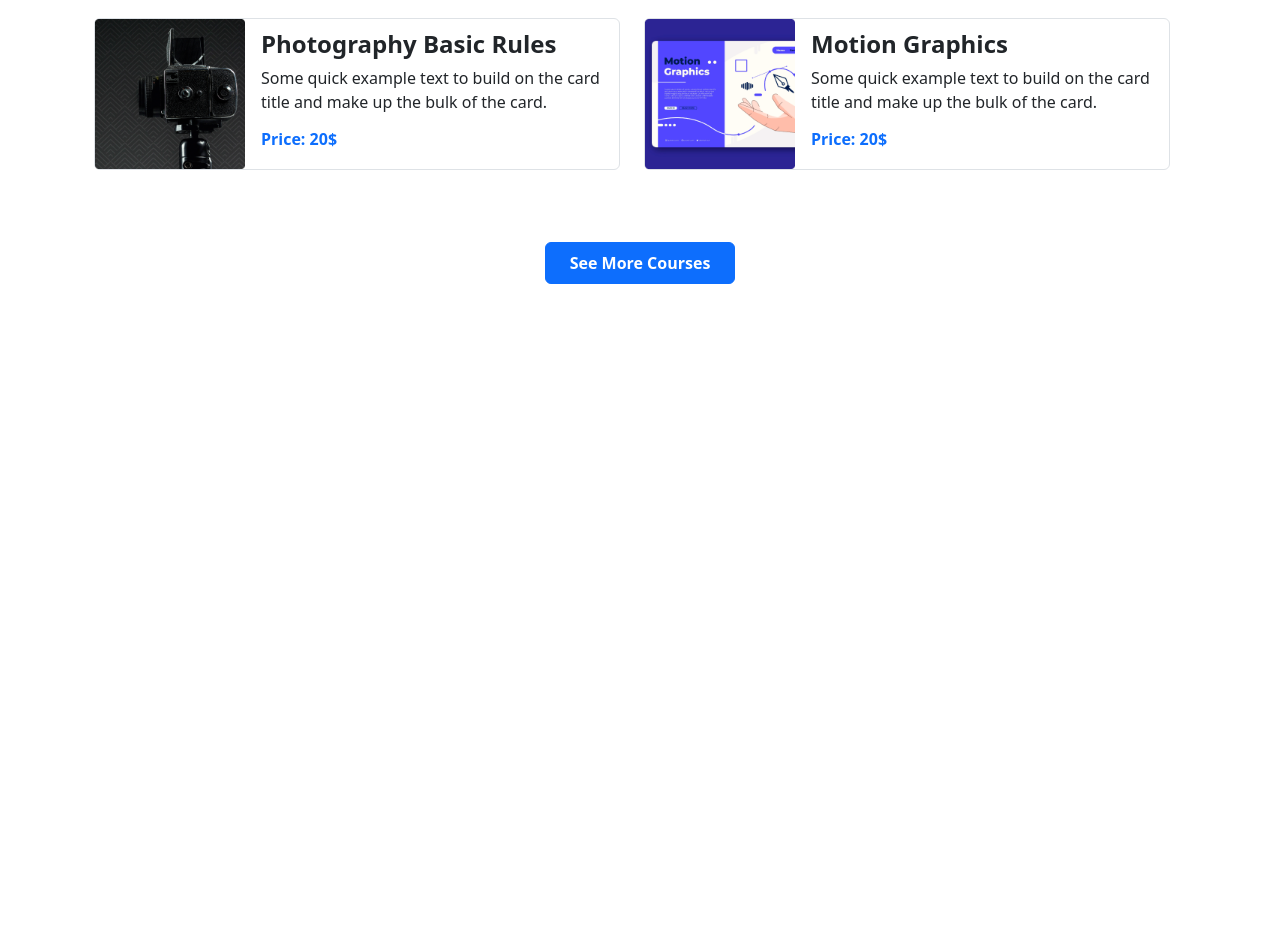
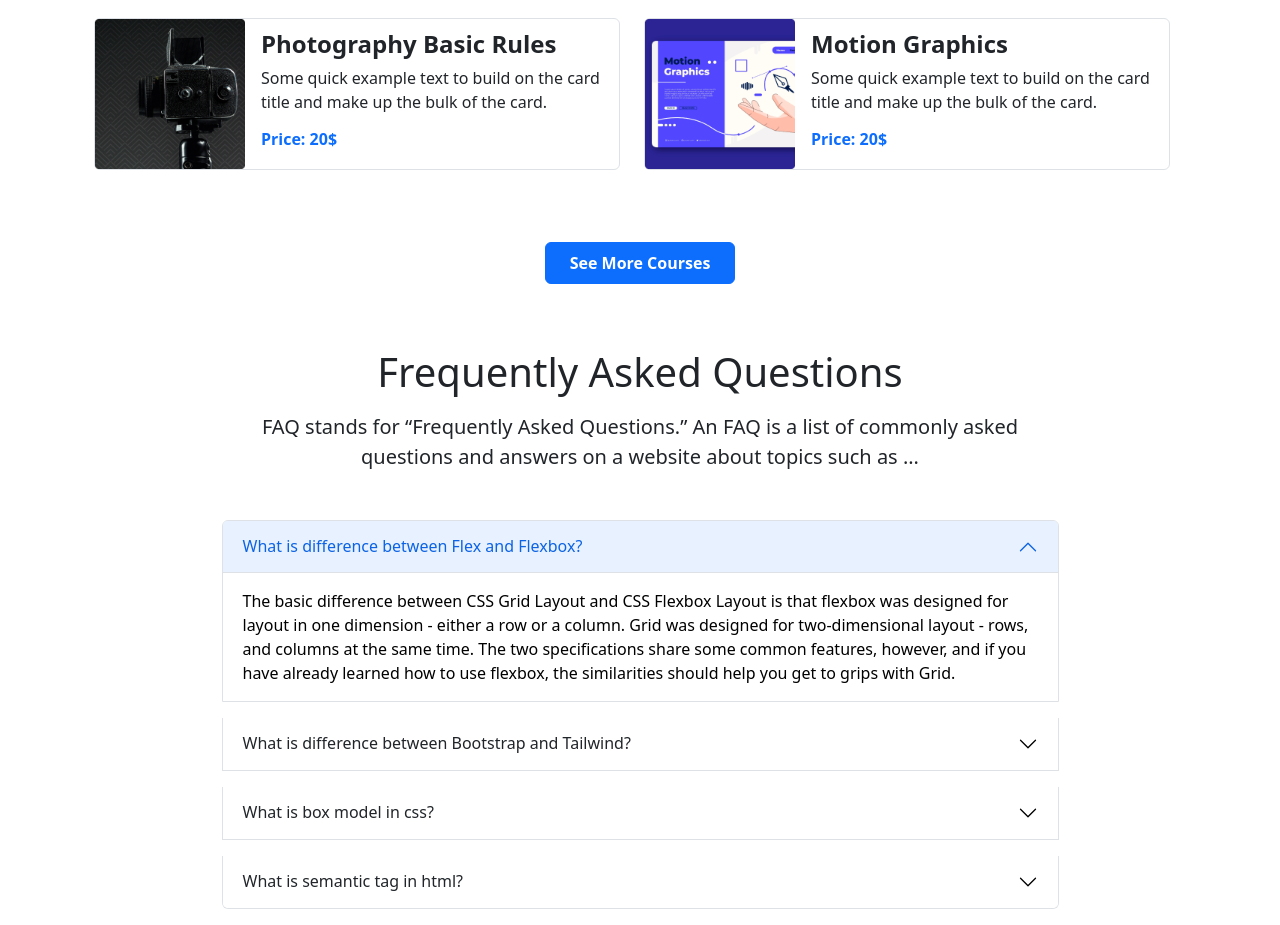
Before and after one commit to Syed-Ahammad/EduTech, a plain HTML site: page index.html in a window 1280 px wide. Shown: the part 1399-2324 px from the top of the page. Before the commit the page ends 1699 px from the top, so only its background shows below. Drawn offline with nearby package versions, Linux system fonts and the light colour scheme.

Commit message:
question update

```diff
--- a/index.html
+++ b/index.html
@@ -93,8 +93,10 @@
         </section>
     </header>
     <main class="container pt-5">
+
+       <!-- courses content start -->
+
       <section>
-          <!-- courses content start -->
           <h1 class="card-header text-center w-50 m-auto mt-3 mt-lg-5 mb-3">Discover Our Popular <br>
             Courses</h1>
             <p  class="text-center w-75 m-auto fs-5 mb-5">It is a long established fact that a reader will be distracted by the readable content of a page when looking at its layout.</p>
@@ -199,8 +201,70 @@
 
       </div>
             <!-- courses card end -->
-          <!-- courses content end -->
       </section>
+
+       <!-- courses content end -->
+       <h1 class="card-header text-center w-50 m-auto mt-3 mt-lg-5 mb-3">Frequently Asked Questions</h1>
+       <p class="text-center w-75 m-auto fs-5 mb-5"> FAQ stands for “Frequently Asked Questions.” An FAQ is a list of commonly asked questions and answers on a website about topics such as ...</p>
+
+       <!-- question start -->
+       <div class="accordion w-75 m-auto" id="accordionPanelsStayOpenExample">
+        <div class="accordion-item my-3">
+          <h2 class="accordion-header" id="panelsStayOpen-headingOne">
+            <button class="accordion-button" type="button" data-bs-toggle="collapse" data-bs-target="#panelsStayOpen-collapseOne" aria-expanded="true" aria-controls="panelsStayOpen-collapseOne">
+              What is difference between Flex and Flexbox?
+            </button>
+          </h2>
+          <div id="panelsStayOpen-collapseOne" class="accordion-collapse collapse show" aria-labelledby="panelsStayOpen-headingOne">
+            <div class="accordion-body">
+              The basic difference between CSS Grid Layout and CSS Flexbox Layout is that flexbox was designed for layout in one dimension - either a row or a column. Grid was designed for two-dimensional layout - rows, and columns at the same time. The two specifications share some common features, however, and if you have already learned how to use flexbox, the similarities should help you get to grips with Grid.
+            </div>
+          </div>
+        </div>
+        <div class="accordion-item my-3">
+          <h2 class="accordion-header" id="panelsStayOpen-headingTwo">
+            <button class="accordion-button collapsed" type="button" data-bs-toggle="collapse" data-bs-target="#panelsStayOpen-collapseTwo" aria-expanded="false" aria-controls="panelsStayOpen-collapseTwo">
+              What is difference between Bootstrap and Tailwind?
+            </button>
+          </h2>
+          <div id="panelsStayOpen-collapseTwo" class="accordion-collapse collapse" aria-labelledby="panelsStayOpen-headingTwo">
+            <div class="accordion-body">
+              The significant difference between Tailwind CSS and Bootstrap is that Tailwind offers predesigned widgets to build a site from scratch with fast UI development, while Bootstrap comes with a set of pre-styled responsive, mobile-first components that possess a definite UI kit.The main issue with Bootstrap is that developers have to rely merely on specific abstracted patterns. It compels to override the framework with custom CSS that utterly defeats the purpose of using a framework in the first place.
+            </div>
+          </div>
+        </div>
+        <div class="accordion-item my-3">
+          <h2 class="accordion-header" id="panelsStayOpen-headingThree">
+            <button class="accordion-button collapsed" type="button" data-bs-toggle="collapse" data-bs-target="#panelsStayOpen-collapseThree" aria-expanded="false" aria-controls="panelsStayOpen-collapseThree">
+            What is box model in css?
+            </button>
+          </h2>
+          <div id="panelsStayOpen-collapseThree" class="accordion-collapse collapse" aria-labelledby="panelsStayOpen-headingThree">
+            <div class="accordion-body">
+              In CSS, the term "box model" is used when talking about design and layout. The CSS box model is essentially a box that wraps around every HTML element. It consists of: margins, borders, padding, and the actual content.
+            </div>
+          </div>
+        </div>
+        <div class="accordion-item my-3">
+          <h2 class="accordion-header" id="panelsStayOpen-headingThree">
+            <button class="accordion-button collapsed" type="button" data-bs-toggle="collapse" data-bs-target="#panelsStayOpen-collapseThree" aria-expanded="false" aria-controls="panelsStayOpen-collapseThree">
+             What is semantic tag in html?
+            </button>
+          </h2>
+          <div id="panelsStayOpen-collapseThree" class="accordion-collapse collapse" aria-labelledby="panelsStayOpen-headingThree">
+            <div class="accordion-body">
+              Semantic HTML elements are those that clearly describe their meaning in a human- and machine-readable way. Elements such as <header> , <footer> and <article> are all considered semantic because they accurately describe the purpose of the element and the type of content that is inside them.
+            </div>
+          </div>
+        </div>
+      </div>
+       <!-- question content start -->
+       <section>
+
+       </section>
+
+       <!-- question content end -->
+
     </main>
 
        <!-- bootstrap js link -->
```
